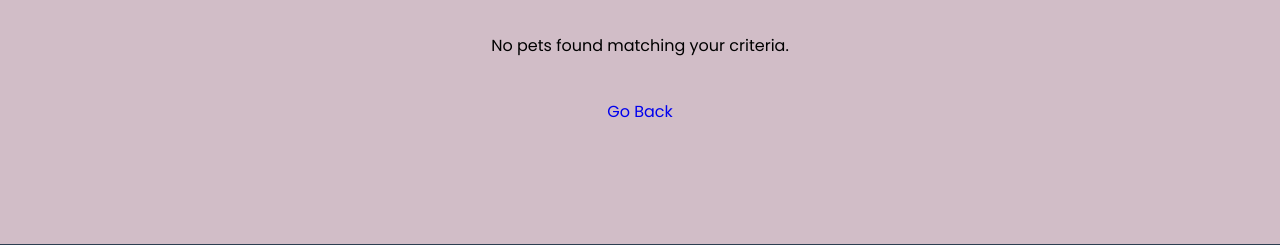
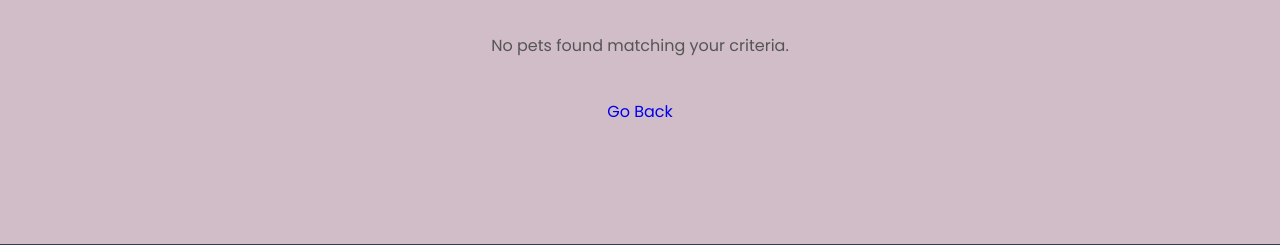
Before and after one commit to daland4ni/wms-pcc, a PHP site: page /pages/matches.php in a window 1280 px wide. Shown: the part 194-439 px from the top of the page. Run offline with PHP 8.4, Linux system fonts and the light colour scheme; data comes from the database, SQL or seed files in the repository.

Commit message:
edited color in no match

```diff
--- a/pages/matches.php
+++ b/pages/matches.php
@@ -94,7 +94,7 @@ $matchingPets = array_filter($petsData, function ($pet) use ($petType, $petAge,
                 </div>
             <?php endforeach; ?>
         <?php else: ?>
-            <p>No pets found matching your criteria.</p>
+            <p style="color:#555;">No pets found matching your criteria.</p>
         <?php endif; ?>
     </div>
     <br>
```
